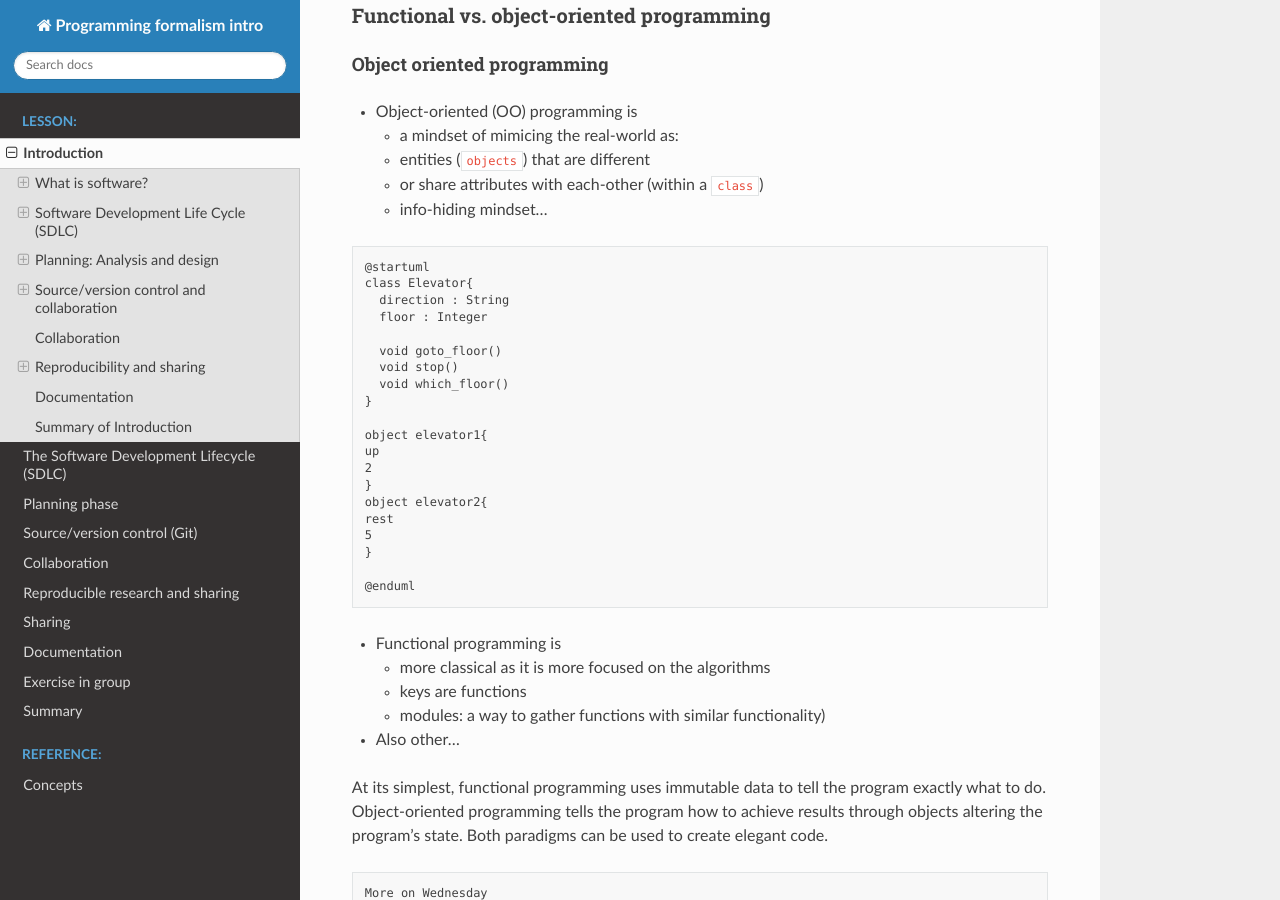
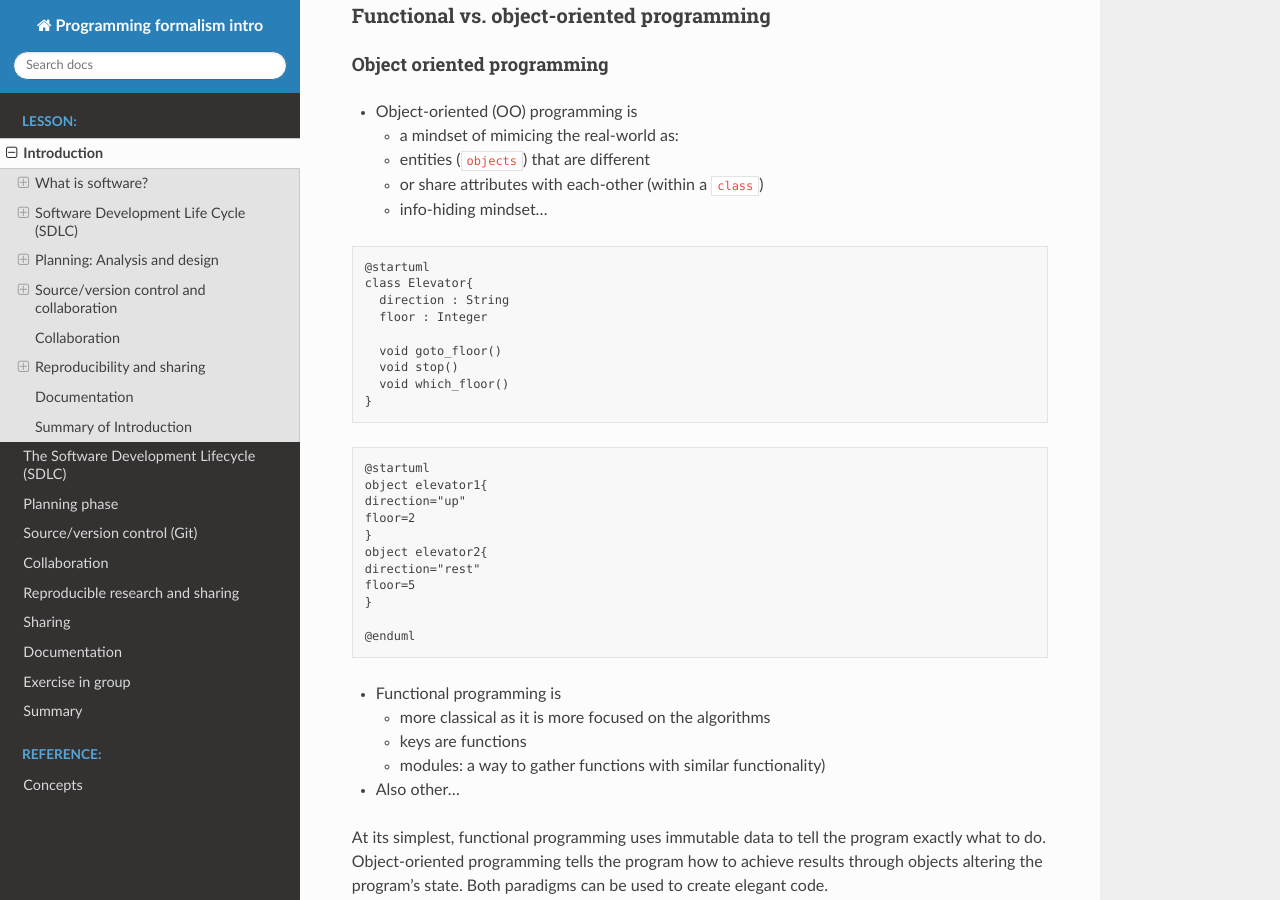
Before and after one commit to UPPMAX/programming_formalisms_intro, a Sphinx documentation site: the page built from doc/intro.md, in a window 1280 px wide and 900 px high, scrolled down 1829 px. Built offline with Sphinx 7.4.7 and the Read the Docs theme 2.0.0, drawn with Linux system fonts in a browser that asks for light colours; pages that are not in the unit, such as notebooks, are missing from menus.

Commit message:
Update intro.md

````diff
--- a/doc/intro.md
+++ b/doc/intro.md
@@ -74,6 +74,8 @@
   - or share attributes with each-other (within a `class`)
   - info-hiding mindset...
 
+
+
 ```{uml}
 @startuml
 class Elevator{
@@ -84,14 +86,17 @@ class Elevator{
   void stop()
   void which_floor()
 }
+```
 
+```{uml}
+@startuml
 object elevator1{
-up
-2
+direction="up"
+floor=2
 }
 object elevator2{
-rest
-5
+direction="rest"
+floor=5
 }
 
 @enduml
````
